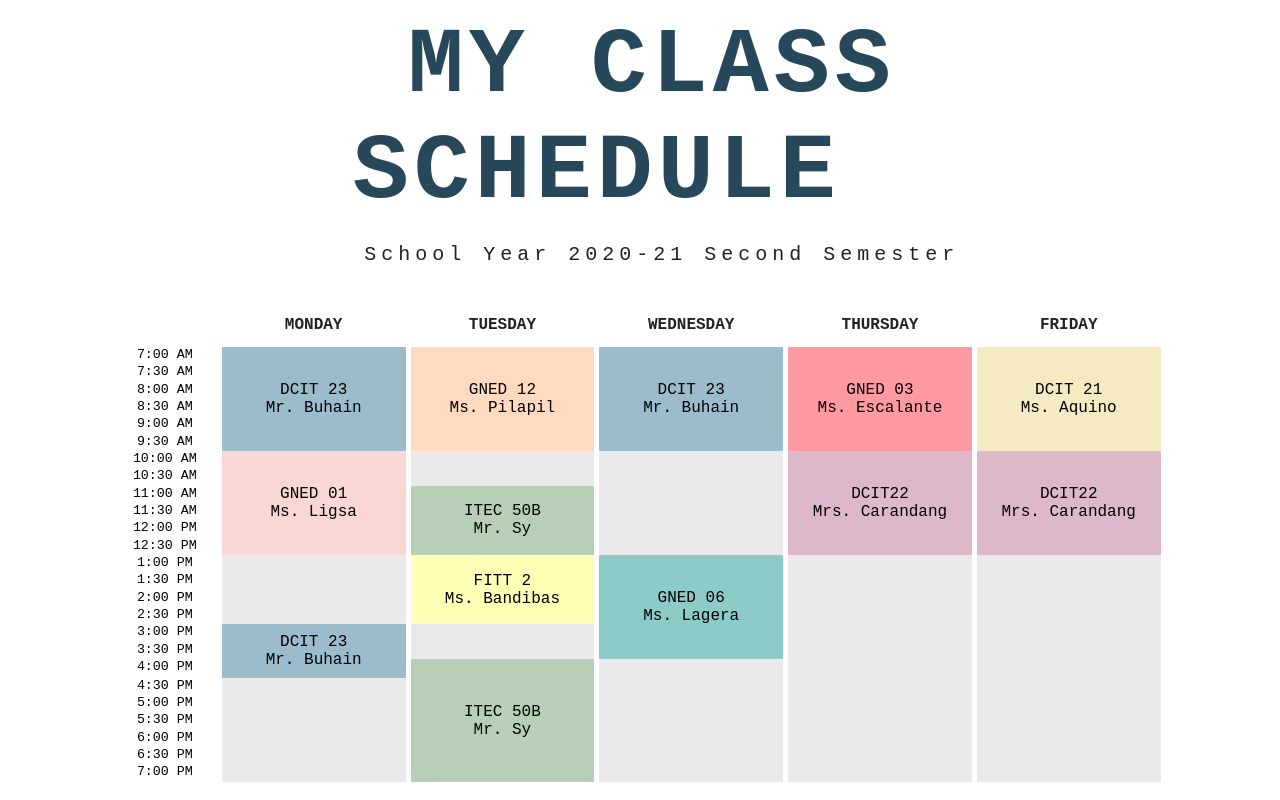
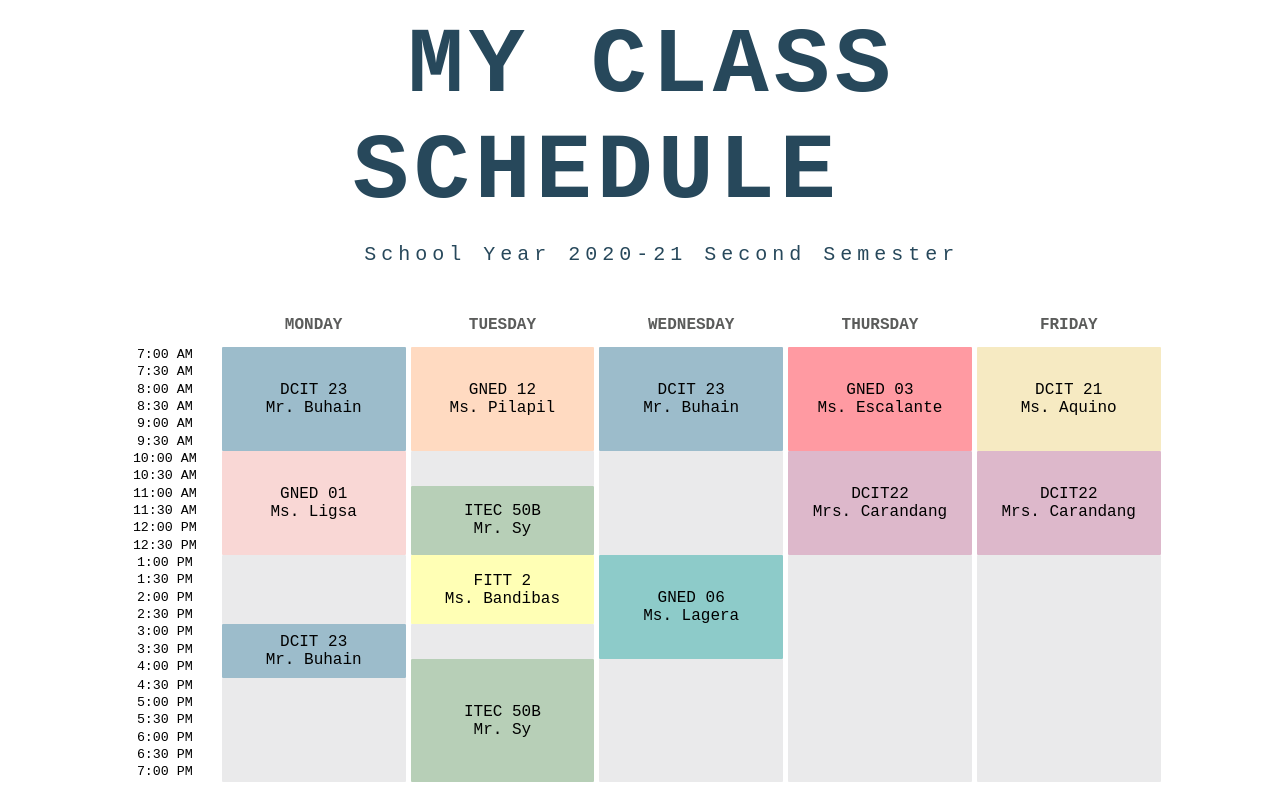
Before and after one commit to anportugal98/anportugal98.github.io, a PHP site: page /activity5.html in a window 1280 px wide. Run offline with PHP 8.4, Linux system fonts and the light colour scheme.

Commit message:
Add files via upload

```diff
--- a/schedule.css
+++ b/schedule.css
@@ -16,7 +16,7 @@
 
 th:nth-child(1) {
 	font-weight: 500;
-	color: #222222;
+	color: #27485b;
 	font-size: 15pt;
 	text-indent: 130px;
 	letter-spacing: 5px;
@@ -32,8 +32,7 @@
 }
 
 th 	{
-
-	color: #222222;
+	color: #5b5c5b;
 	padding: 10px;
 	width:100px;
 }
```
